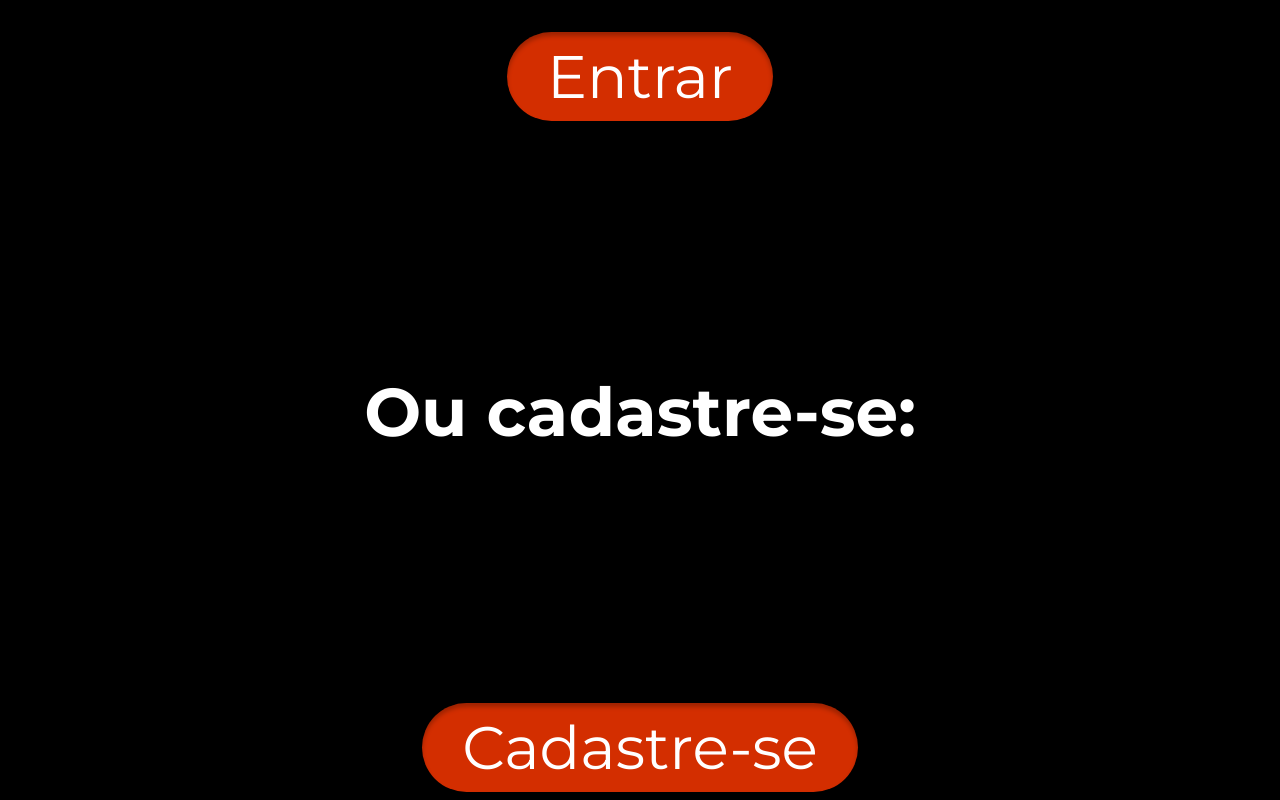
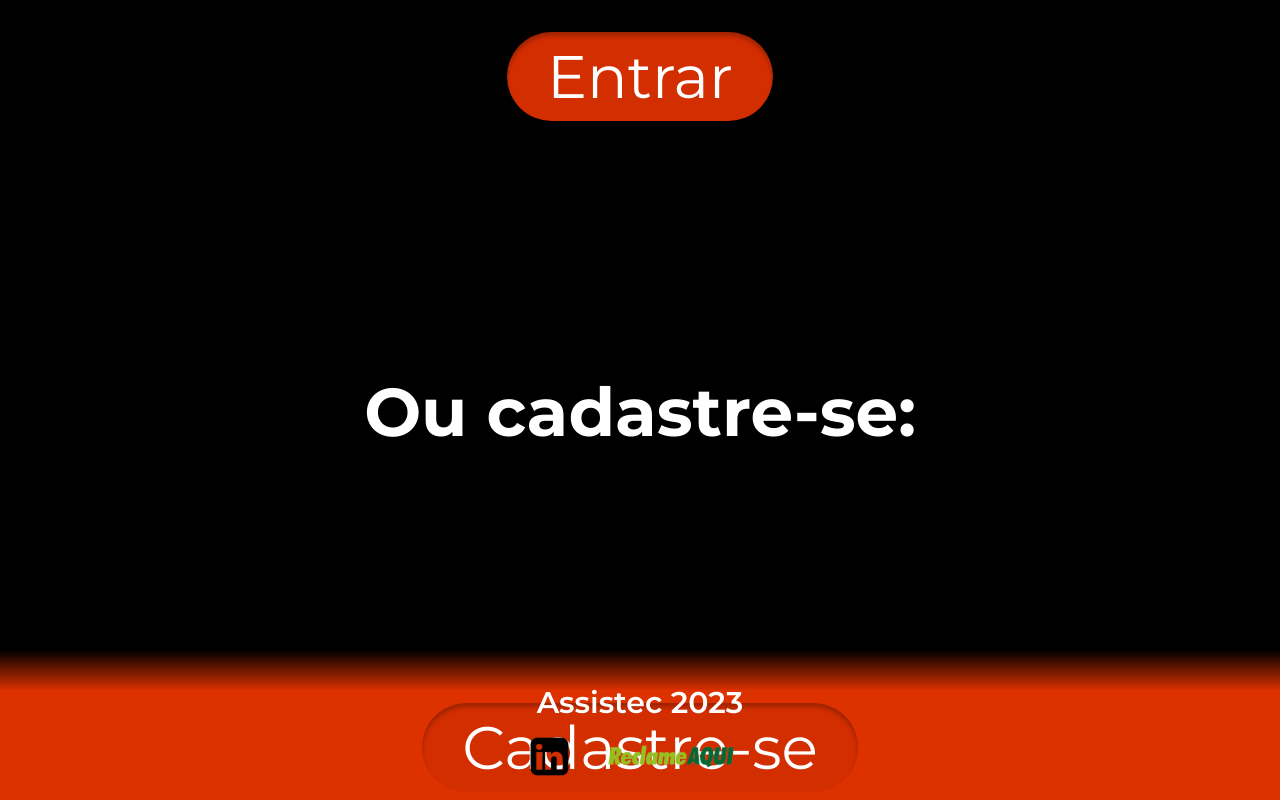
Before and after one commit to LuizVerteiro/trainee-g4-cpe, a React (Vite) app in the folder trainee-cpe/: page / in a window 1280 px wide. Shown: the part 715-1515 px from the top of the page. Built offline with nearby package versions, Linux system fonts and the light colour scheme.

Commit message:
footer nas páginas

```diff
--- a/trainee-cpe/src/AppLayout/AppLayout.jsx
+++ b/trainee-cpe/src/AppLayout/AppLayout.jsx
@@ -1,10 +1,12 @@
 import Header from "../Components/Header/Header";
+import Footer from "../Components/Footer";
 import { Outlet } from "react-router-dom";
 function AppLayout() {
   return (
     <div>
       <Header />
       <Outlet />
+      <Footer />
     </div>
   );
 }
```
